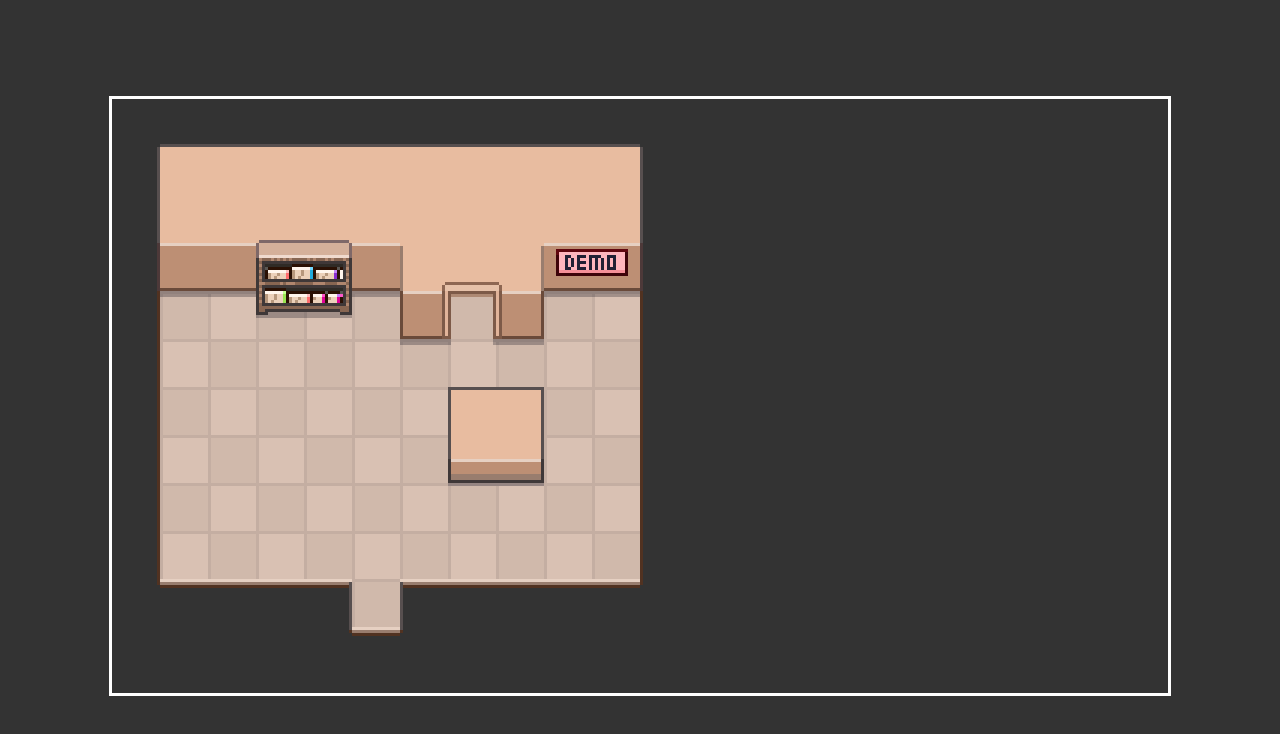
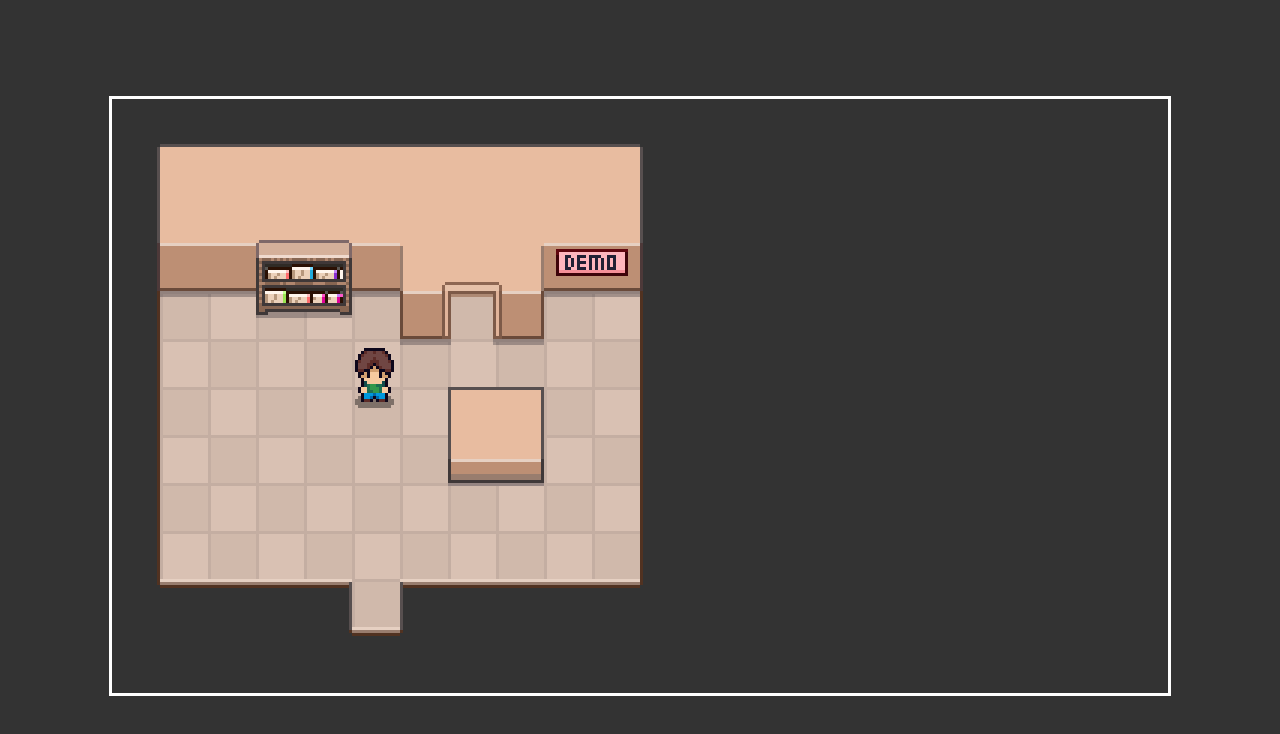
Before and after one commit to pcaboor/rpg-javascript, a plain HTML site: page index.html in a window 1280 px wide. Drawn offline with Linux system fonts and the light colour scheme.

Commit message:
Character aniamations

```diff
--- /dev/null
+++ b/DirectionInput.js
@@ -0,0 +1,39 @@
+class DirectionInput {
+    constructor() {
+        this.helpDirections = [];
+
+        // --- Directions ---
+        this.map = {
+            "ArrowUp": "up",
+            "KeyW": "up",
+            "ArrowDown": "down",
+            "KeyS": "down",
+            "ArrowLeft": "left",
+            "KeyA": "left",
+            "ArrowRight": "right",
+            "KeyD": "right"
+        }
+    }
+
+    get direction() { // <--- Accéder à la direction actuelle du personnage, facilement.
+        return this.helpDirections[0];
+    }
+    init() {
+        document.addEventListener("keydown", e => {
+            const dir = this.map[e.code];
+            if (dir && this.helpDirections.indexOf(dir) === -1) {
+                this.helpDirections.unshift(dir);
+                console.log(this.helpDirections)
+            }
+        });
+        document.addEventListener("keyup", e => {
+            const dir = this.map[e.code];
+            const index = this.helpDirections.indexOf(dir);
+            if (index > -1) {
+                this.helpDirections.splice(index, 1);
+                console.log(this.helpDirections)
+            }
+        })
+
+    }
+}
--- a/GameObject.js
+++ b/GameObject.js
@@ -2,9 +2,14 @@ class GameObject {
     constructor(config) {
         this.x = config.x || 0;
         this.y = config.y || 0;
+        this.direction = config.direction || 'down';
         this.sprite = new Sprite({
             gameObject: this,
             src: config.src || "/images/characters/player/Player.png"
         });
     }
+
+    update() {
+
+    }
 }
--- a/Overworld.js
+++ b/Overworld.js
@@ -5,7 +5,7 @@ class Overworld {
         this.ctx = this.canvas.getContext("2d");
     }
 
-    starGameLoop() {
+    startGameLoop() {
         const step = () => {
 
             // --- Clear Canvas ---
@@ -18,7 +18,9 @@ class Overworld {
             // --- Draw Object ---
 
             Object.values(this.map.gameObjects).forEach(object => {
-                object.x += 0.5;
+                object.update({
+                    arrow: this.directionInput.direction
+                })
                 object.sprite.draw(this.ctx);
             })
 
@@ -37,9 +39,12 @@ class Overworld {
 
         this.map = new OverworldMap(window.OverworldMap.DemoRoom); // <--- Commencer par cette map "Demo Room"
 
+        this.directionInput = new DirectionInput();
+        this.directionInput.init();
+
         // --- Start Game Loop ----
 
-        this.starGameLoop();
+        this.startGameLoop();
 
 
     }
--- a/OverworldMap.js
+++ b/OverworldMap.js
@@ -26,15 +26,16 @@ window.OverworldMap = {
         lowerSrc: "/images/maps/DemoLower.png",
         upperSrc: "/images/maps/DemoUpper.png",
         gameObjects: {
-            player: new GameObject({
-                x: 5,
-                y: 6
+            hero: new Person({
+                isPlayerControlled: true,
+                x: utils.withGrid(5),
+                y: utils.withGrid(6),
             }),
-            npc1: new GameObject({
-                x: 7,
-                y: 9,
-                src: "/images/enemies/Skeleton.png"
-            })
+            // npc1: new Person({
+            //     x: utils.withGrid(7),
+            //     y: utils.withGrid(9),
+            //     src: "/images/enemies/Skeleton.png"
+            // })
         }
     },
     Kitchen: {
@@ -44,11 +45,12 @@ window.OverworldMap = {
             player: new GameObject({
                 x: 3,
                 y: 1
+
             }),
             npcA: new GameObject({
                 x: 9,
                 y: 2,
-                src: "/images/enemies/Skeleton.png"
+                src: "/images/characters/people/hero.png"
             }),
             npcB: new GameObject({
                 x: 9,
--- /dev/null
+++ b/Person.js
@@ -0,0 +1,48 @@
+class Person extends GameObject {
+    constructor(config) {
+        super(config); // <--- hériter de GameObject | Récupérer les props de GameObject comme x, y et sprite
+        this.movingProgressRemaining = 0; // <--- Un mouvement sur la map déplacement progressif au lieu de de faire d'un point A à un point B
+        this.isPlayerControlled = config.isPlayerControlled || false;
+        this.directionUpdate = {
+            "down": ["y", 1], // "down" augmente y de 1 pixel.
+            "up": ["y", -1], // "up" diminue y de 1 pixel.
+            "left": ["x", -1], // "left" diminue y de 1 pixel.
+            "right": ["x", 1] // "right" augmente y de 1 pixel.
+        }
+    }
+
+    /* Créer un object :
+     Cela rend le code plus modulaire et facile à maintenir.
+     Si de nouvelles directions ou mécaniques de mouvement sont ajoutées, il suffit de modifier ou d'étendre cet objet.
+     */
+
+    update(state) {
+        this.updatePosition();
+        this.updateSprite(state);
+        if (this.isPlayerControlled && this.movingProgressRemaining === 0 && state.arrow) {
+            this.direction = state.arrow;
+            this.movingProgressRemaining = 16;
+        }
+    }
+
+
+    updatePosition() {
+        if (this.movingProgressRemaining > 0) {
+            const [property, change] = this.directionUpdate[this.direction];
+            this[property] += change;
+            this.movingProgressRemaining -= 1;
+        }
+    }
+
+    updateSprite(state) {
+
+        if (this.isPlayerControlled && this.movingProgressRemaining === 0 && !state.arrow) {
+            this.sprite.setAnimation("idle-" + this.direction);
+            return;
+        }
+
+        if (this.movingProgressRemaining > 0) {
+            this.sprite.setAnimation("walk-" + this.direction);
+        }
+    }
+}
--- a/Sprite.js
+++ b/Sprite.js
@@ -28,29 +28,70 @@ class Sprite {
 
         // ---------------------
 
-        // Animation configuration
+        // --- Animation configuration ---
+
         this.animations = config.animations || {
-            idleDown: [
-                [0, 0]
-            ],
+            "idle-down": [[0, 0]],
+            "idle-right": [[0, 1]],
+            "idle-up": [[0, 2]],
+            "idle-left": [[0, 3]],
+            "walk-down": [[1, 0], [0, 0], [2, 0], [0, 0]],
+            "walk-right": [[1, 1], [0, 1], [2, 1], [0, 1]],
+            "walk-up": [[1, 2], [0, 2], [2, 2], [0, 2]],
+            "walk-left": [[1, 3], [0, 3], [2, 3], [0, 3]]
+        }
+        this.currentAnimation = "idle-right"; // config.currentAnimation || "idle-down";
+        this.currentAnimationFrame = 0;
 
-        }
-        this.currentAnimation = config.currentAnimation || "idleDown";
-        this.currentAnimationFrame = 0;
+        this.animationFrameLimit = config.animationFrameLimit || 8; // <--- Nombre de frames entre les mouvements
+        this.animationFrameProgress = config.animationFrameLimit;
 
         this.gameObject = config.gameObject;
     }
+
+    get frame() {
+        return this.animations[this.currentAnimation][this.currentAnimationFrame];
+    }
+    setAnimation(key) {
+        if (this.currentAnimation !== key) {
+            this.currentAnimation = key;
+            this.currentAnimationFrame = 0;
+            this.animationFrameProgress = this.animationFrameLimit;
+        }
+    }
+
+    updateAnimationProgress() {
+        //Downtick frame progress
+        if (this.animationFrameProgress > 0) {
+            this.animationFrameProgress -= 1;
+            return;
+        }
+
+        //Reset the counter
+        this.animationFrameProgress = this.animationFrameLimit;
+        this.currentAnimationFrame += 1;
+
+        if (this.frame === undefined) {
+            this.currentAnimationFrame = 0
+        }
+
+
+    }
+
     draw(ctx) {
-        const x = this.gameObject.x * 16 - 8;
-        const y = this.gameObject.y * 16 - 18;
+        const x = this.gameObject.x - 8;
+        const y = this.gameObject.y - 18;
 
         // this.isLoadedShadow && ctx.drawImage(this.shadow, x, y); <------- Show shadow on screen
 
+        const [frameX, frameY] = this.frame;
+
         this.isLoaded && ctx.drawImage(this.image,
-            0, 0,
+            frameX * 32, frameY * 32,
             32, 32,
             x, y,
             32, 32
         )
+        this.updateAnimationProgress();
     }
 }
--- a/index.html
+++ b/index.html
@@ -12,8 +12,11 @@
     <div class="game-container">
         <canvas class="game-canvas" width="352" height="198"></canvas>
     </div>
+    <script src="/utils.js"></script>
+    <script src="/DirectionInput.js"></script>
     <script src="/Overworld.js"></script>
     <script src="/GameObject.js"></script>
+    <script src="/Person.js"></script>
     <script src="/Sprite.js"></script>
     <script src="/OverworldMap.js"></script>
     <script src="/init.js"></script>
--- /dev/null
+++ b/utils.js
@@ -0,0 +1,5 @@
+const utils = {
+    withGrid(n) {
+        return n * 16; // 32px par case sur une grille de 32px
+    }
+}
```
Also changed, not shown: favicon.ico (added), images/characters/player/soldier/Soldier.png (added).
